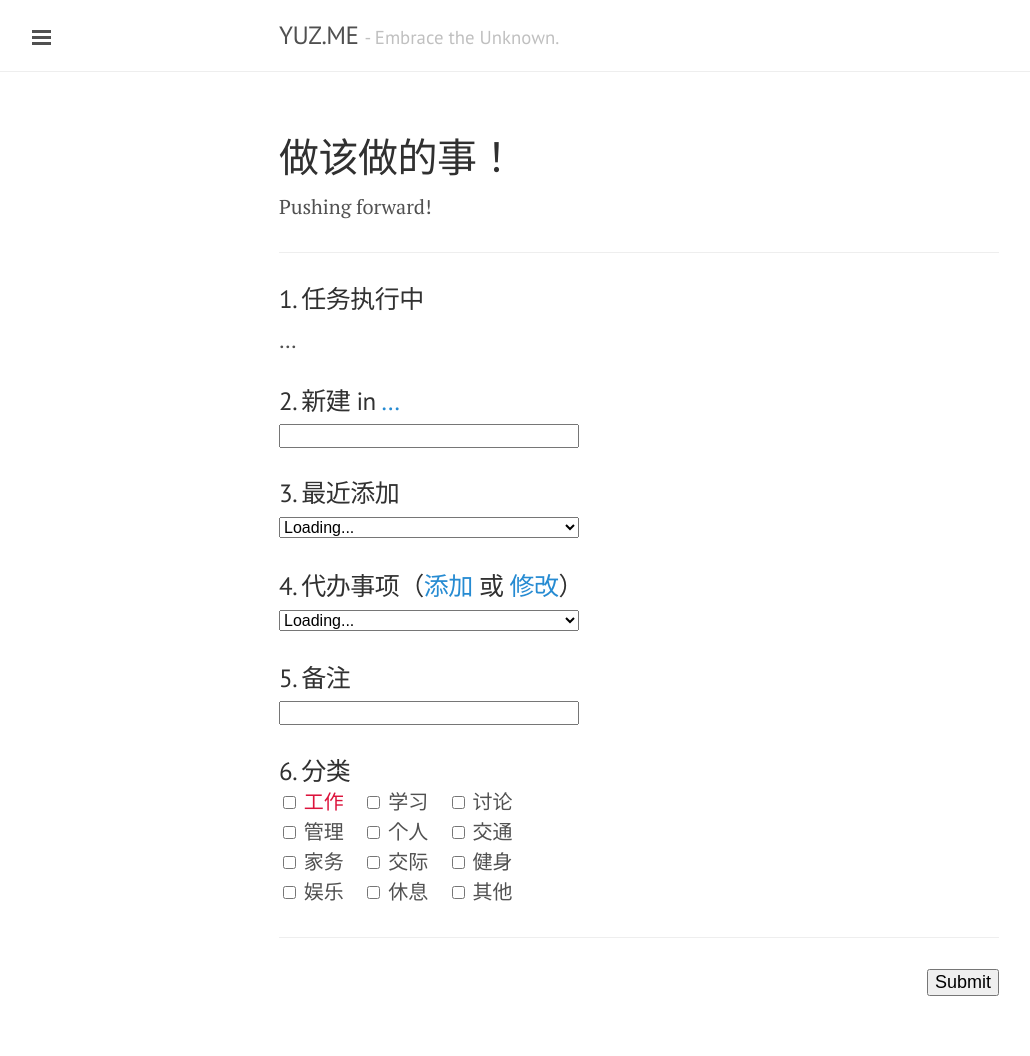
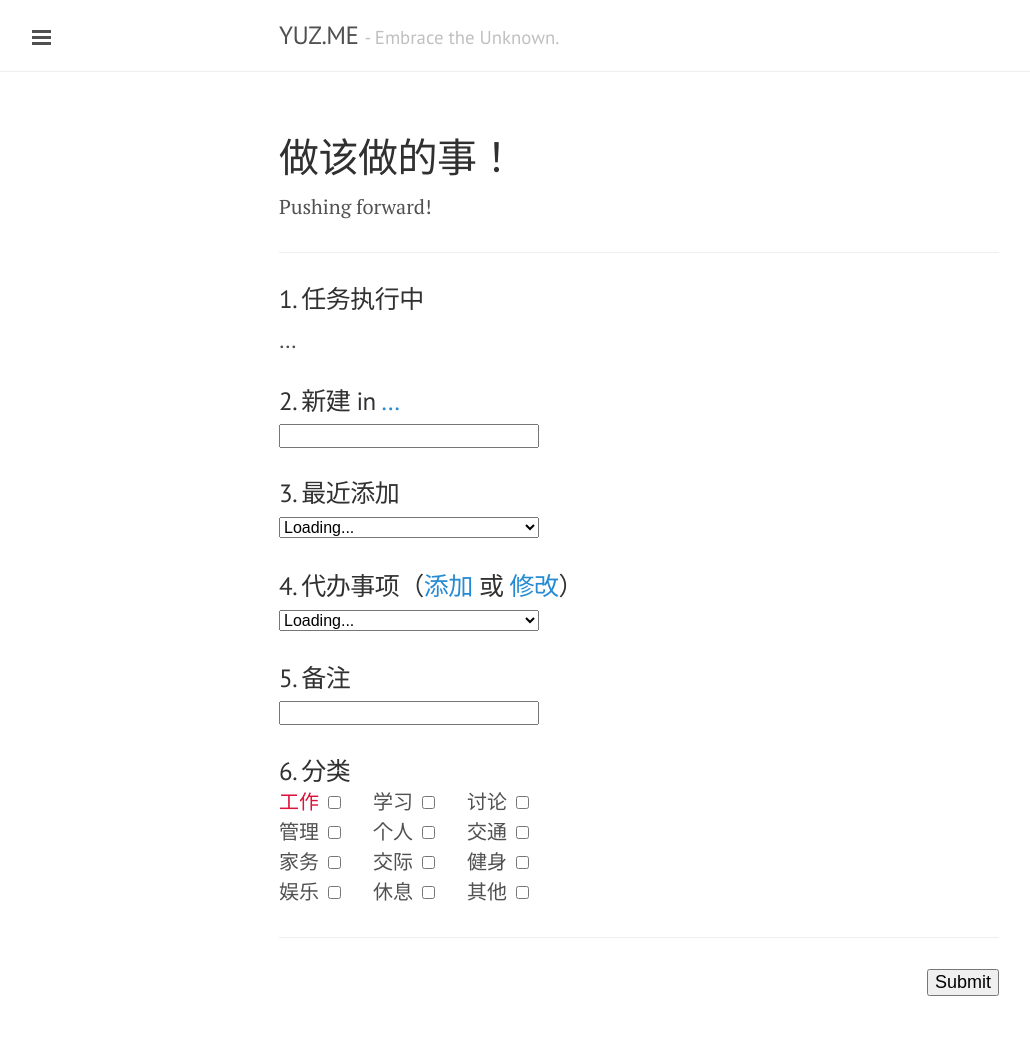
Before and after one commit to yusite/yuz.me, a Jekyll site: the page built from log.md, in a window 1280 px wide. Shown: the whole page, without its empty margins (1-1031 px from the left). Built offline with Jekyll 4.4.1, drawn with Linux system fonts in a browser that asks for light colours; Markdown is read by kramdown in place of the engine named in the settings.

Commit message:
update log page

```diff
--- a/_sass/_custom.scss
+++ b/_sass/_custom.scss
@@ -9,7 +9,7 @@ table tbody tr.head td {
 }
 
 textarea, select, input[type="text"] {
-    width : 300px;
+    width : 260px;
     margin: 0;
     -webkit-box-sizing: border-box; /* For legacy WebKit based browsers */
        -moz-box-sizing: border-box; /* For all Gecko based browsers */
--- a/javascript/custom/log.js
+++ b/javascript/custom/log.js
@@ -22,14 +22,12 @@
         for (i = 0; i < jsonarray.length; i++) {
             output.push('<input type="checkbox" name="preserve" value="');
             output.push(jsonarray[i]);
-            output.push('" id="');
-            output.push(i);
-            output.push('">');
-            output.push(' <label for="');
-            output.push(i);
-            output.push('">');
+            output.push('" id="' + i + '">');
+            output.push(' <label for="' + i + '">');
             output.push(jsonarray[i]);
-            output.push('</label> ');
+            output.push('</label>');
+            output.push('<br>');
+            output.push('<input type="text" name="post" style="font-size:16px;width:200px;">');
             output.push('<br>');
         }
         var outputString = output.join("");
--- a/log.md
+++ b/log.md
@@ -12,7 +12,9 @@ Pushing forward!
 
 <form action="https://script.google.com/macros/s/AKfycbxRYZQtTQ3qBQtxU5Q1iMV9_hlgvgALyTyID42IUNfDouFsajfN/exec" method="GET">
 
-<h3>1. 任务执行中</h3>
+<h3>
+1. 任务执行中
+</h3>
 <div id="log">...</div>
 
 <h3>2. 新建 in
@@ -44,21 +46,41 @@ Pushing forward!
 6. 分类 <span style="color:red;" id="test"></span>
 </h3>
 <div>
-<input type="checkbox" id ="a1" name="category" value="工作"><label for="a1" style="color:Crimson;"> 工作</label>&nbsp;&nbsp;&nbsp;
-<input type="checkbox" id ="a2" name="category" value="学习"><label for="a2"> 学习</label>&nbsp;&nbsp;&nbsp;
-<input type="checkbox" id ="a3" name="category" value="讨论"><label for="a3"> 讨论</label>
+<label for="a1" style="color:Crimson;">工作</label>
+<input type="checkbox" id ="a1" name="category" value="工作">
+&nbsp;&nbsp;&nbsp;&nbsp;
+<label for="a2">学习</label>
+<input type="checkbox" id ="a2" name="category" value="学习">
+&nbsp;&nbsp;&nbsp;&nbsp;
+<label for="a3">讨论</label>
+<input type="checkbox" id ="a3" name="category" value="讨论">
 <br>
-<input type="checkbox" id ="a4" name="category" value="管理"><label for="a4"> 管理</label>&nbsp;&nbsp;&nbsp;
-<input type="checkbox" id ="a5" name="category" value="个人"><label for="a5"> 个人</label>&nbsp;&nbsp;&nbsp;
-<input type="checkbox" id ="a6" name="category" value="交通"><label for="a6"> 交通</label>
+<label for="a4">管理</label>
+<input type="checkbox" id ="a4" name="category" value="管理">
+&nbsp;&nbsp;&nbsp;&nbsp;
+<label for="a5">个人</label>
+<input type="checkbox" id ="a5" name="category" value="个人">
+&nbsp;&nbsp;&nbsp;&nbsp;
+<label for="a6">交通</label>
+<input type="checkbox" id ="a6" name="category" value="交通">
 <br>
-<input type="checkbox" id ="a7" name="category" value="家务"><label for="a7"> 家务</label>&nbsp;&nbsp;&nbsp;
-<input type="checkbox" id ="a8" name="category" value="交际"><label for="a8"> 交际</label>&nbsp;&nbsp;&nbsp;
-<input type="checkbox" id ="a9" name="category" value="健身"><label for="a9"> 健身</label>
+<label for="a7">家务</label>
+<input type="checkbox" id ="a7" name="category" value="家务">
+&nbsp;&nbsp;&nbsp;&nbsp;
+<label for="a8">交际</label>
+<input type="checkbox" id ="a8" name="category" value="交际">
+&nbsp;&nbsp;&nbsp;&nbsp;
+<label for="a9">健身</label>
+<input type="checkbox" id ="a9" name="category" value="健身">
 <br>
-<input type="checkbox" id ="A1" name="category" value="娱乐"><label for="A1"> 娱乐</label>&nbsp;&nbsp;&nbsp;
-<input type="checkbox" id ="A2" name="category" value="休息"><label for="A2"> 休息</label>&nbsp;&nbsp;&nbsp;
-<input type="checkbox" id ="A3" name="category" value="其他"><label for="A3"> 其他</label>
+<label for="A1">娱乐</label>
+<input type="checkbox" id ="A1" name="category" value="娱乐">
+&nbsp;&nbsp;&nbsp;&nbsp;
+<label for="A2">休息</label>
+<input type="checkbox" id ="A2" name="category" value="休息">
+&nbsp;&nbsp;&nbsp;&nbsp;
+<label for="A3">其他</label>
+<input type="checkbox" id ="A3" name="category" value="其他">
 </div>
 
 <hr>
```
